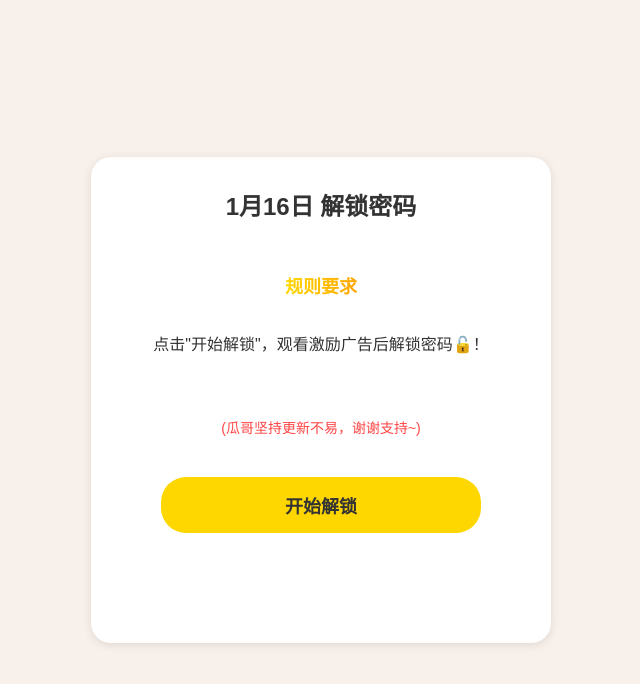
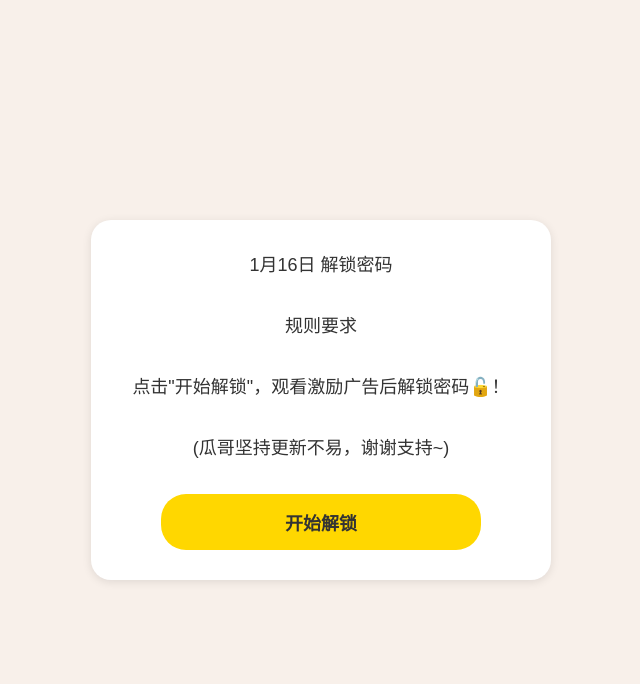
Before and after one commit to 331872554/vip, a plain HTML site: page password.html in a window 1280 px wide. Shown: the whole page, without its empty margins (319-959 px from the left). Drawn offline with Linux system fonts and the light colour scheme.

Commit message:
Update password.html

```diff
--- a/password.html
+++ b/password.html
@@ -28,50 +28,23 @@
             gap: 20px;
         }
 
-        .title {
-            font-size: 24px;
-            font-weight: bold;
-            color: #333;
-            margin-bottom: 30px;
-        }
-
-        .unlock-rules {
+        .title, .unlock-rules, .description, .note {
             font-size: 18px;
-            font-weight: bold;
             color: #333;
             margin-bottom: 15px;
-            background: linear-gradient(to right, #ffd700, #ffa500);
-            -webkit-background-clip: text;
-            -webkit-text-fill-color: transparent;
-        }
-
-        .description {
-            font-size: 16px;
-            color: #333;
-            margin-bottom: 20px;
-            line-height: 1.5;
-        }
-
-        .note {
-            color: #ff4444;
-            font-size: 14px;
-            margin: 20px 0;
         }
 
         .btn {
-            display: inline-block;
             width: 80%;
             padding: 15px;
             background-color: #ffd700;
             color: #333;
-            text-decoration: none;
             border: none;
             border-radius: 25px;
             font-size: 18px;
             font-weight: bold;
             cursor: pointer;
             transition: all 0.3s ease;
-            position: relative;
         }
 
         .btn:hover {
@@ -85,9 +58,7 @@
         <div class="unlock-rules">规则要求</div>
         <div class="description">点击"开始解锁"，观看激励广告后解锁密码🔓！</div>
         <div class="note">(瓜哥坚持更新不易，谢谢支持~)</div>
-        <button class="btn" onclick="watchAdAndUnlock()">开始解锁</button>
-        <div id="passwordDisplay" style="margin-top: 20px; font-size: 20px; color: green;"></div>
-        <div id="errorMessage" style="margin-top: 20px; font-size: 20px; color: red;"></div>
+        <button class="btn" onclick="window.location.href='ad.html'">开始解锁</button>
     </div>
 
     <script>
@@ -97,24 +68,7 @@
             document.getElementById('date').textContent = `${dateString} 解锁密码`;
         }
 
-        function watchAdAndUnlock() {
-            console.log("广告开始播放");
-            setTimeout(() => {
-                console.log("广告播放完成");
-                // 模拟广告观看成功，获取密码
-                fetch('https://api.yoursite.com/getPassword')
-                    .then(response => response.json())
-                    .then(data => {
-                        document.getElementById('passwordDisplay').textContent = `解锁密码: ${data.password}`;
-                    })
-                    .catch(error => {
-                        document.getElementById('errorMessage').textContent = '获取密码失败，请重试';
-                    });
-            }, 5000); // 假设广告播放时间为5秒
-        }
-
         window.onload = updateDate;
-        setInterval(updateDate, 60000);
     </script>
 </body>
 </html>
```
